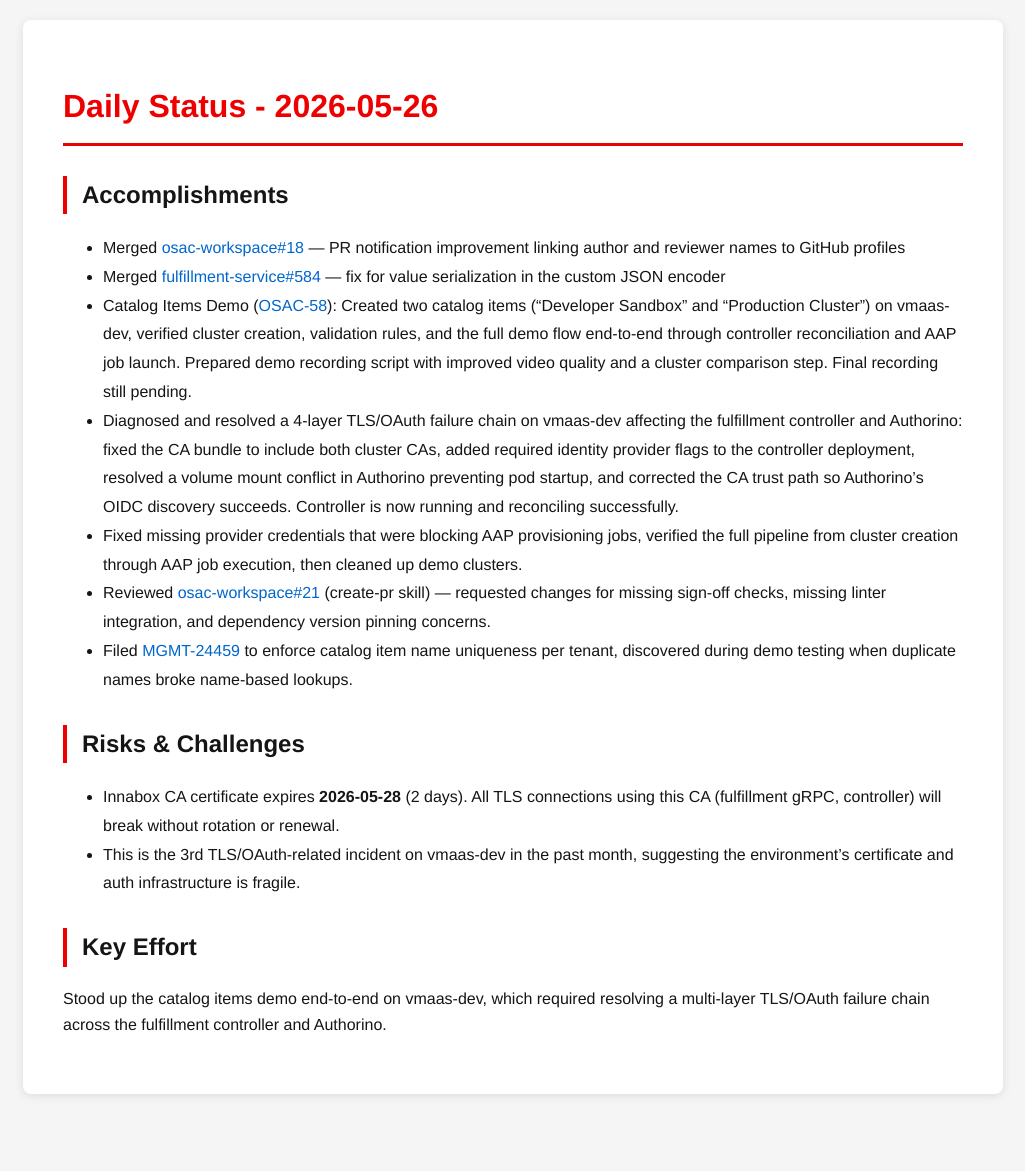
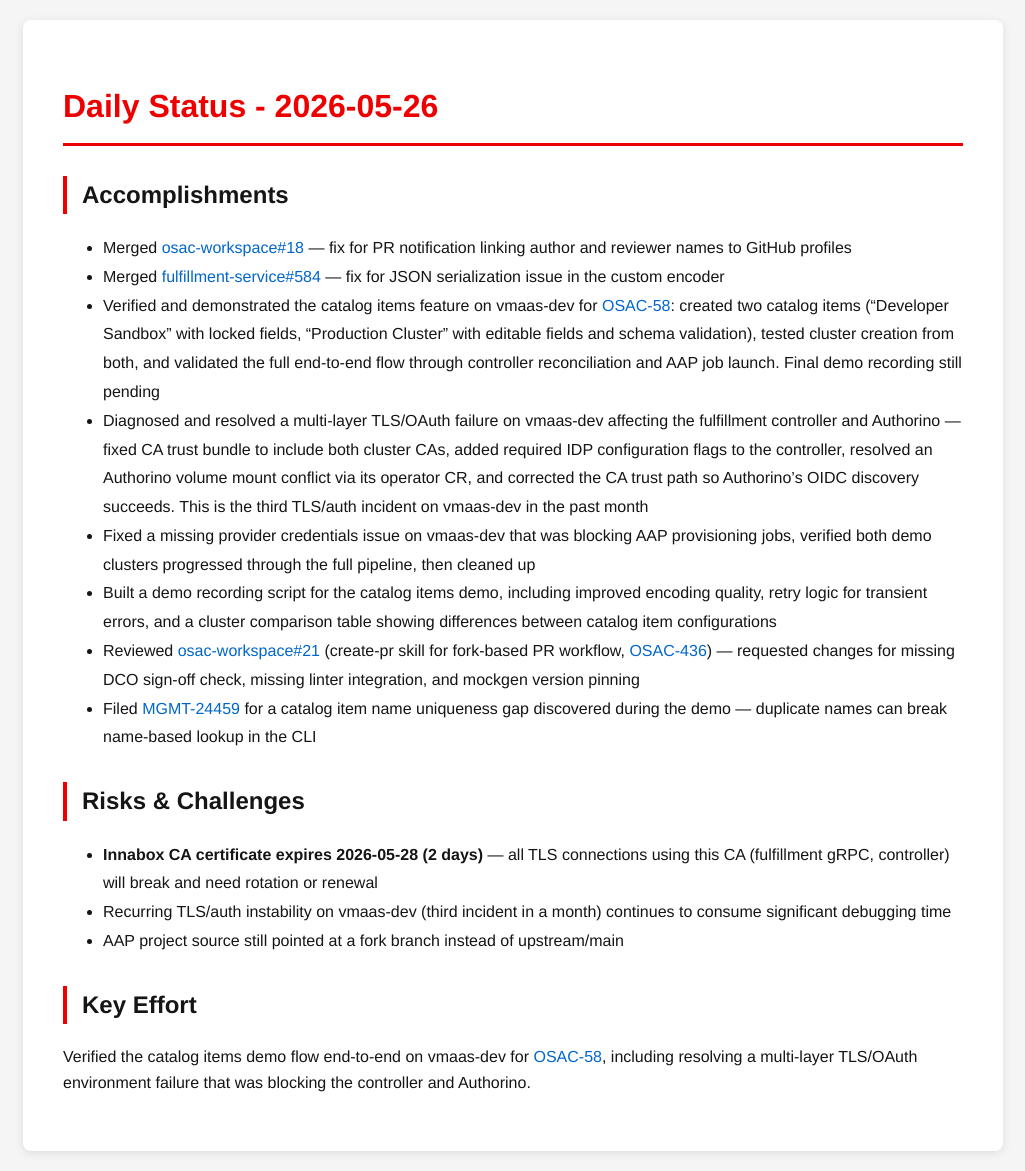
Before and after one commit to tzvatot/daily-status, a Jekyll site: the page built from 2026-05-26.md, in a window 1280 px wide. Shown: the whole page, without its empty margins (127-1152 px from the left). Built offline with Jekyll 4.4.1, drawn with Linux system fonts in a browser that asks for light colours; before the commit the page ends 1114 px from its top, so only the background shows below that.

Commit message:
Daily status update - 2026-05-26

```diff
--- a/2026-05-26.md
+++ b/2026-05-26.md
@@ -7,17 +7,19 @@
 # Daily Status - 2026-05-26
 
 ## Accomplishments
-- Merged [osac-workspace#18](https://github.com/osac-project/osac-workspace/pull/18) — PR notification improvement linking author and reviewer names to GitHub profiles
-- Merged [fulfillment-service#584](https://github.com/osac-project/fulfillment-service/pull/584) — fix for value serialization in the custom JSON encoder
-- Catalog Items Demo ([OSAC-58](https://redhat.atlassian.net/browse/OSAC-58)): Created two catalog items ("Developer Sandbox" and "Production Cluster") on vmaas-dev, verified cluster creation, validation rules, and the full demo flow end-to-end through controller reconciliation and AAP job launch. Prepared demo recording script with improved video quality and a cluster comparison step. Final recording still pending.
-- Diagnosed and resolved a 4-layer TLS/OAuth failure chain on vmaas-dev affecting the fulfillment controller and Authorino: fixed the CA bundle to include both cluster CAs, added required identity provider flags to the controller deployment, resolved a volume mount conflict in Authorino preventing pod startup, and corrected the CA trust path so Authorino's OIDC discovery succeeds. Controller is now running and reconciling successfully.
-- Fixed missing provider credentials that were blocking AAP provisioning jobs, verified the full pipeline from cluster creation through AAP job execution, then cleaned up demo clusters.
-- Reviewed [osac-workspace#21](https://github.com/osac-project/osac-workspace/pull/21) (create-pr skill) — requested changes for missing sign-off checks, missing linter integration, and dependency version pinning concerns.
-- Filed [MGMT-24459](https://redhat.atlassian.net/browse/MGMT-24459) to enforce catalog item name uniqueness per tenant, discovered during demo testing when duplicate names broke name-based lookups.
+- Merged [osac-workspace#18](https://github.com/osac-project/osac-workspace/pull/18) — fix for PR notification linking author and reviewer names to GitHub profiles
+- Merged [fulfillment-service#584](https://github.com/osac-project/fulfillment-service/pull/584) — fix for JSON serialization issue in the custom encoder
+- Verified and demonstrated the catalog items feature on vmaas-dev for [OSAC-58](https://redhat.atlassian.net/browse/OSAC-58): created two catalog items ("Developer Sandbox" with locked fields, "Production Cluster" with editable fields and schema validation), tested cluster creation from both, and validated the full end-to-end flow through controller reconciliation and AAP job launch. Final demo recording still pending
+- Diagnosed and resolved a multi-layer TLS/OAuth failure on vmaas-dev affecting the fulfillment controller and Authorino — fixed CA trust bundle to include both cluster CAs, added required IDP configuration flags to the controller, resolved an Authorino volume mount conflict via its operator CR, and corrected the CA trust path so Authorino's OIDC discovery succeeds. This is the third TLS/auth incident on vmaas-dev in the past month
+- Fixed a missing provider credentials issue on vmaas-dev that was blocking AAP provisioning jobs, verified both demo clusters progressed through the full pipeline, then cleaned up
+- Built a demo recording script for the catalog items demo, including improved encoding quality, retry logic for transient errors, and a cluster comparison table showing differences between catalog item configurations
+- Reviewed [osac-workspace#21](https://github.com/osac-project/osac-workspace/pull/21) (create-pr skill for fork-based PR workflow, [OSAC-436](https://redhat.atlassian.net/browse/OSAC-436)) — requested changes for missing DCO sign-off check, missing linter integration, and mockgen version pinning
+- Filed [MGMT-24459](https://redhat.atlassian.net/browse/MGMT-24459) for a catalog item name uniqueness gap discovered during the demo — duplicate names can break name-based lookup in the CLI
 
 ## Risks & Challenges
-- Innabox CA certificate expires **2026-05-28** (2 days). All TLS connections using this CA (fulfillment gRPC, controller) will break without rotation or renewal.
-- This is the 3rd TLS/OAuth-related incident on vmaas-dev in the past month, suggesting the environment's certificate and auth infrastructure is fragile.
+- **Innabox CA certificate expires 2026-05-28 (2 days)** — all TLS connections using this CA (fulfillment gRPC, controller) will break and need rotation or renewal
+- Recurring TLS/auth instability on vmaas-dev (third incident in a month) continues to consume significant debugging time
+- AAP project source still pointed at a fork branch instead of upstream/main
 
 ## Key Effort
-Stood up the catalog items demo end-to-end on vmaas-dev, which required resolving a multi-layer TLS/OAuth failure chain across the fulfillment controller and Authorino.
+Verified the catalog items demo flow end-to-end on vmaas-dev for [OSAC-58](https://redhat.atlassian.net/browse/OSAC-58), including resolving a multi-layer TLS/OAuth environment failure that was blocking the controller and Authorino.
```
